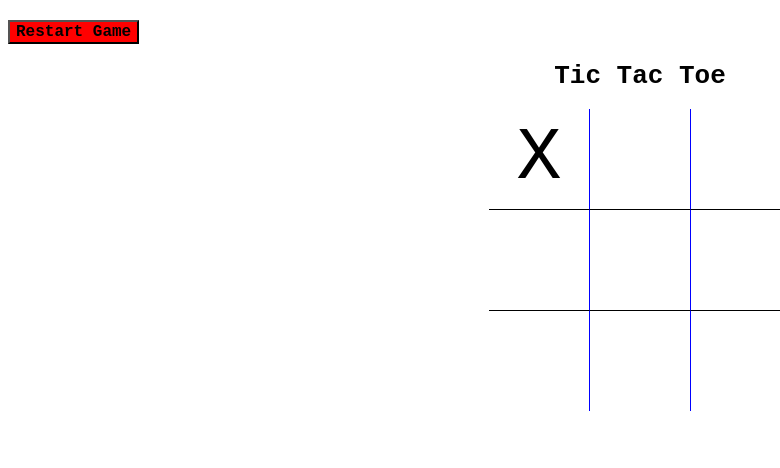
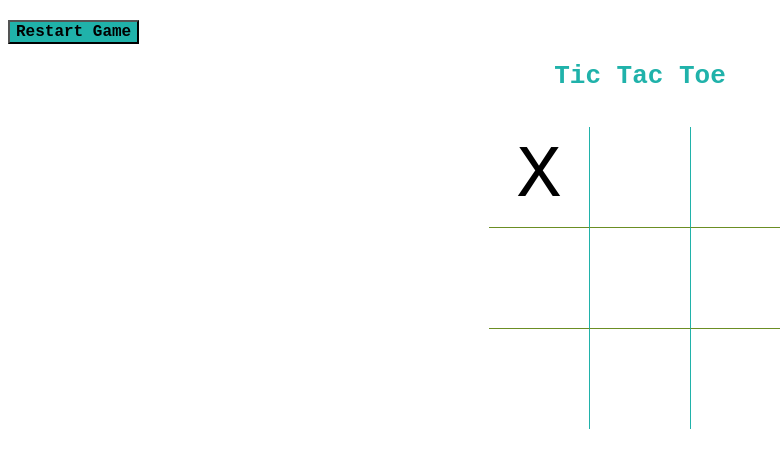
Before and after one commit to magthom/ticTacToe, a plain HTML site: page index.html in a window 1280 px wide. Both pictures are taken after a click on the element 539 px from the left and 159 px from the top of the page. Shown: the whole page, without its empty margins (0-780 px from the left). Drawn offline with Linux system fonts and the light colour scheme.

Commit message:
Fixed issue. Game now displays when there is a draw or win.

```diff
--- a/script.js
+++ b/script.js
@@ -36,8 +36,8 @@ function cellClicked() {
   for (let i = 0; i < wins.length; i++) {
     if (cells[wins[i][0]].textContent === cells[wins[i][1]].textContent &&
       cells[wins[i][1]].textContent === cells[wins[i][2]].textContent &&
-      (cells[wins[i][0]].textContent === "x" ||
-        cells[wins[i][0]].textContent === "o")) {
+      (cells[wins[i][0]].textContent === "X" ||
+        cells[wins[i][0]].textContent === "O")) {
       document.querySelector("h2").innerHTML = cells[wins[i][0]].textContent.toUpperCase() + " HAS WON THE GAME!";
       gameWon = true;
       document.querySelector("button").style.display = "block";
--- a/styles.css
+++ b/styles.css
@@ -8,13 +8,14 @@ button {
     justify-content: center;
     font-family: monospace;
     font-size: large;
-    background-color: red;
+    background-color: lightseagreen;
     font-weight: bold;
 }
 
 h1 {
     text-align: center;
     font-family: monospace;
+    color: lightseagreen;
 }
 div.row > div {
     float: left;
@@ -34,21 +35,21 @@ div.row > div {
 }
 
 .top {
-    border-bottom: 1px black solid;
+    border-bottom: 1px olivedrab solid;
 }
 
 .bottom {
-    border-top: 1px black solid;
+    border-top: 1px olivedrab solid;
 }
 
 .left {
-    border-right: 1px blue solid;
+    border-right: 1px lightseagreen solid;
 }
 
 .right {
-    border-left: 1px blue solid;
+    border-left: 1px lightseagreen solid;
 }
 h2 {
     text-align: center;
-    color: salmon;
+    color: lightseagreen;
 }
```
Also changed, not shown: index.html (+1 -0 lines).
